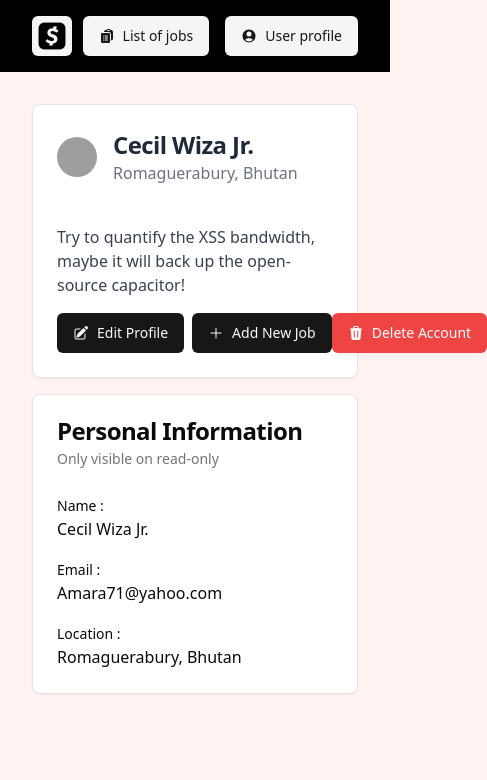
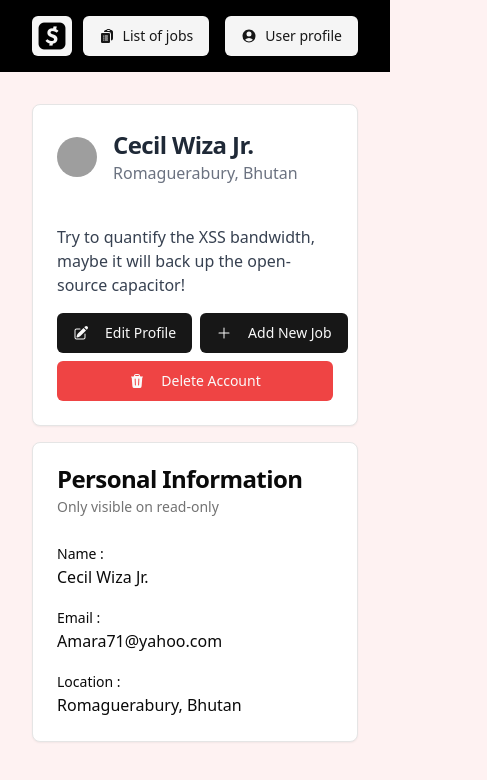
Before and after one commit to Bruno-Tulyp/pwa-app, a Next.js app: page /profile in a window 390 px wide. Shown: the top 780 px of the page, 487 px wide, since content can reach past the window. Built offline with nearby package versions, Linux system fonts and the light colour scheme; grey boxes are pictures that could not be loaded.

Commit message:
feature: making the profile page responsive

```diff
--- a/src/components/profile.tsx
+++ b/src/components/profile.tsx
@@ -90,20 +90,26 @@ const Profile = () => {
         <CardContent>
           <div className="flex flex-col space-y-4">
             <p className="mt-4 text-gray-700">{user.bio}</p>
-            <div className="flex flex-row justify-between">
+            <div className="flex flex-wrap justify-between items-center space-y-2">
               <div className="flex flex-row space-x-2">
-                <Button className="w-fit">
+                <Button className="w-fit flex items-center space-x-2">
                   <PencilSquareIcon />
-                  Edit Profile
+                  <span>Edit Profile</span>
                 </Button>
-                <Button onClick={handleAddNewJob}>
+                <Button
+                  onClick={handleAddNewJob}
+                  className="flex items-center space-x-2"
+                >
                   <PlusIcon />
-                  Add New Job
+                  <span>Add New Job</span>
                 </Button>
               </div>
-              <Button variant="destructive">
+              <Button
+                variant="destructive"
+                className="flex items-center space-x-2 w-full sm:w-auto"
+              >
                 <TrashIcon />
-                Delete Account
+                <span>Delete Account</span>
               </Button>
             </div>
           </div>
```
